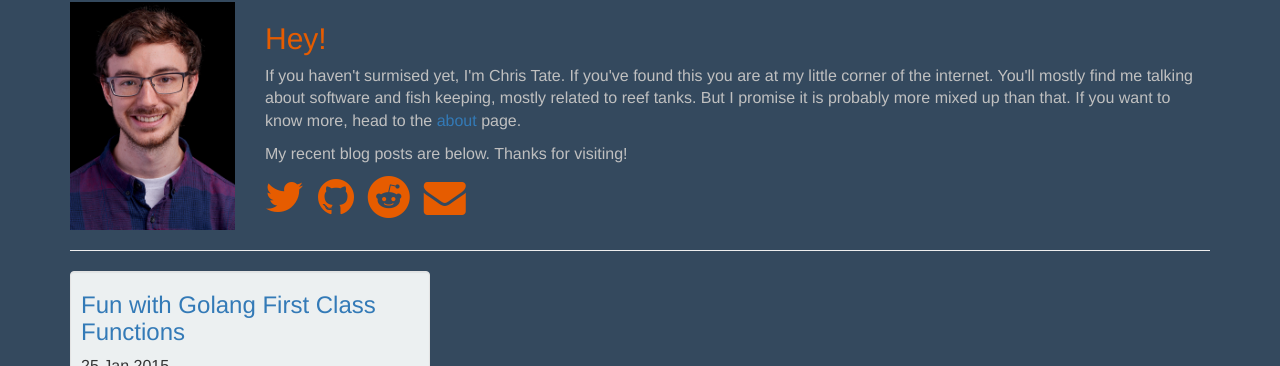
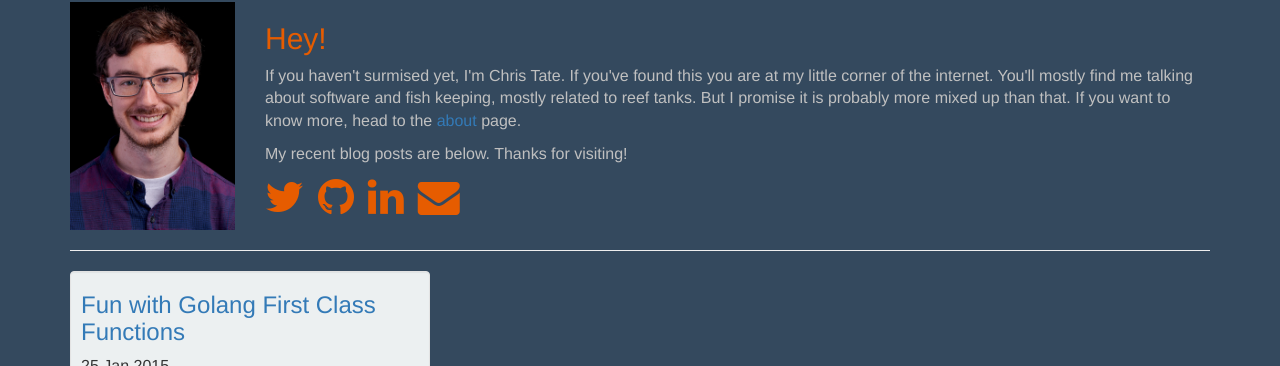
Before and after one commit to ctlevi/ctlevi.github.io, a Jekyll site: the page built from index.html, in a window 1280 px wide. Shown: the part 141-507 px from the top of the page. Built offline with Jekyll 4.4.1, drawn with Linux system fonts in a browser that asks for light colours; nearby versions of some CDN libraries; some web fonts are replaced.

Commit message:
Switch reddit contact info for linkedin

```diff
--- a/_includes/contact_info.html
+++ b/_includes/contact_info.html
@@ -5,8 +5,8 @@
     <a class="orange-no-dec" href="//github.com/ctlevi">
         <i class="fa fa-github fa-3x"></i>
     </a>
-    <a class="orange-no-dec" href="//www.reddit.com/user/ctlevi/">
-        <i class="fa fa-reddit fa-3x"></i>
+    <a class="orange-no-dec" href="https://www.linkedin.com/in/ctlevi">
+        <i class="fa fa-linkedin fa-3x"></i>
     </a>
     <a class="orange-no-dec" href="mailto:ctlevi@gmail.com">
         <i class="fa fa-envelope fa-3x"></i>
```
